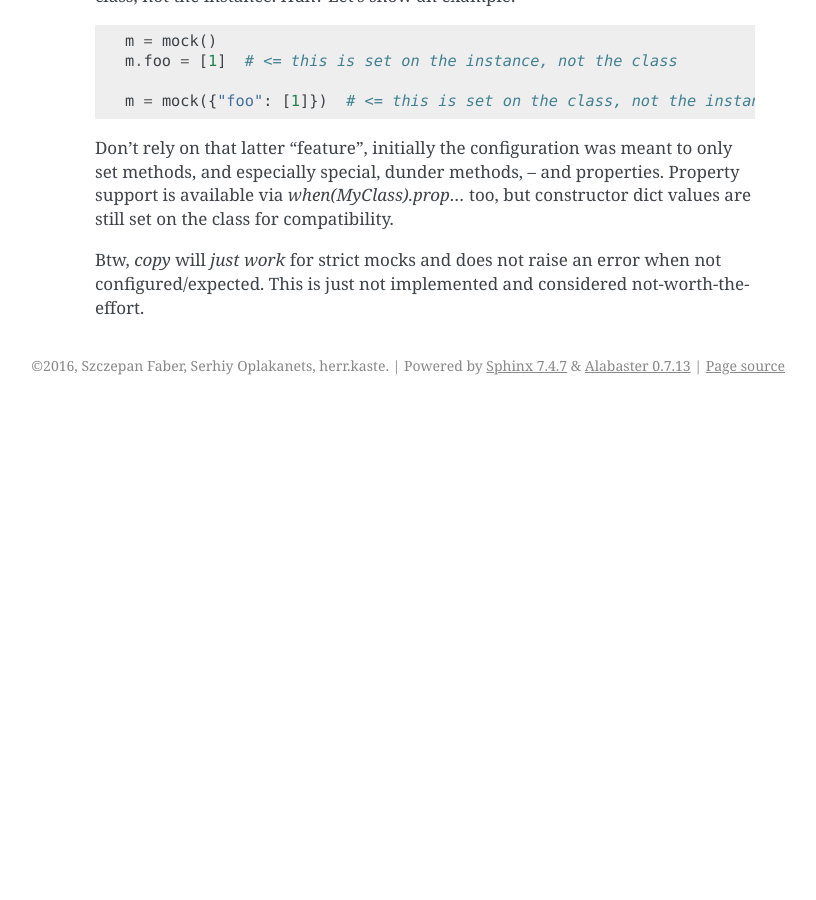
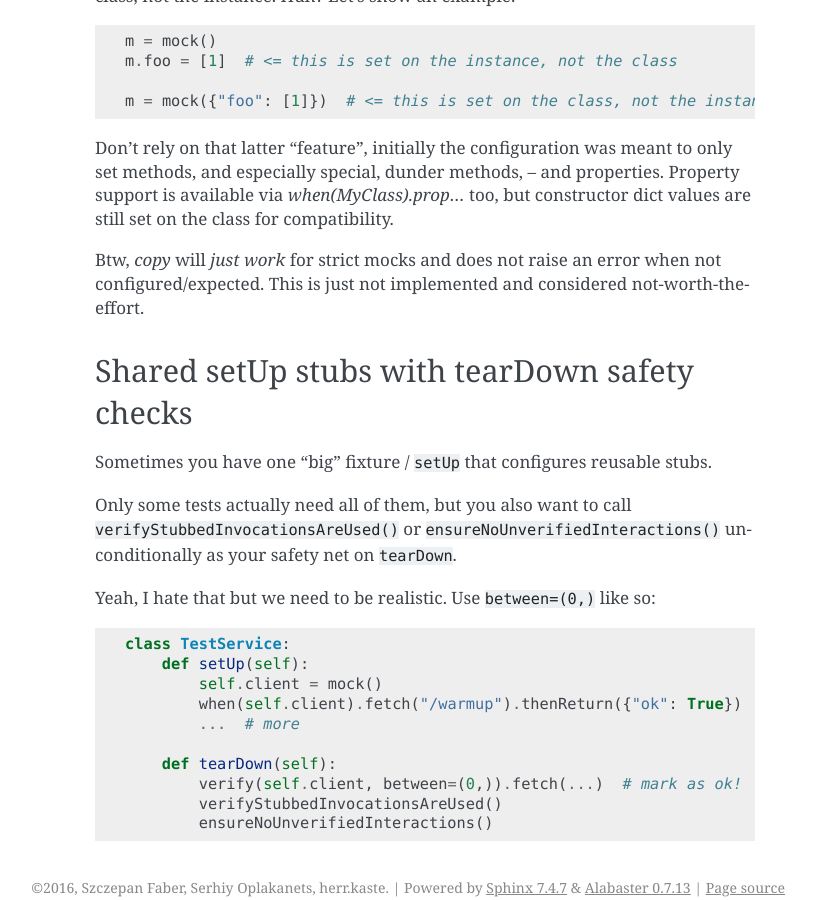
Before and after one commit to kaste/mockito-python, a Sphinx documentation site: the page built from docs/recipes.rst, in a window 1280 px wide and 900 px high, scrolled down 2870 px. Shown: the whole window, without its empty margins (325-1141 px from the left). Built offline with Sphinx 7.4.7, drawn with Linux system fonts in a browser that asks for light colours; pages that are not in the unit, such as notebooks, are missing from menus; before the commit the page ends 3275 px from its top, so only the background shows below that; some of the changed text lies outside the part shown.

Commit message:
Add a recipes entry for how to check unused stubs as used

```diff
--- a/docs/recipes.rst
+++ b/docs/recipes.rst
@@ -145,3 +145,26 @@ constructor dict values are still set on the class for compatibility.
 
 Btw, `copy` will *just work* for strict mocks and does not raise an error when not configured/expected.  This is
 just not implemented and considered not-worth-the-effort.
+
+
+Shared setUp stubs with tearDown safety checks
+----------------------------------------------
+
+Sometimes you have one "big" fixture / ``setUp`` that configures reusable stubs.
+
+Only some tests actually need all of them, but you also want to call
+``verifyStubbedInvocationsAreUsed()`` or ``ensureNoUnverifiedInteractions()``
+unconditionally as your safety net on ``tearDown``.
+
+Yeah, I hate that but we need to be realistic.  Use ``between=(0,)`` like so::
+
+    class TestService:
+        def setUp(self):
+            self.client = mock()
+            when(self.client).fetch("/warmup").thenReturn({"ok": True})
+            ...  # more
+
+        def tearDown(self):
+            verify(self.client, between=(0,)).fetch(...)  # mark as ok!
+            verifyStubbedInvocationsAreUsed()
+            ensureNoUnverifiedInteractions()
```
